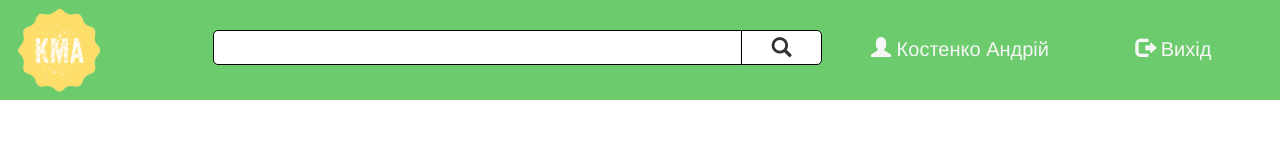
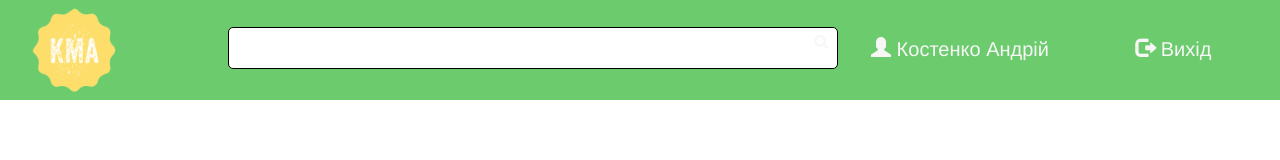
Before and after one commit to maksimkostenko1994/LMS, a website built with webpack: page front/index.html in a window 1280 px wide. Built offline with nearby package versions, Linux system fonts and the light colour scheme.

Commit message:
header update

```diff
--- a/front/index.html
+++ b/front/index.html
@@ -12,11 +12,15 @@
                 <a href="#"><img src="/dist/img/logo.png" height="90px" width="90px"></a>
             </div>
             <div class="col-md-6">
-                <div class="row">
-                    <div class="mg">
-                        <div class="col-md-10"><input type="text"></div>
-                        <div class="col-md-2">
-                            <button class="button"><span class="glyphicon glyphicon-search"></span></button>
+                <div class="div-container">
+                    <div class="row">
+                        <div class="col-md-11">
+                            <input type="text">
+                        </div>
+                        <div class="col-md-1">
+                            <a href="#">
+                                <span class="glyphicon glyphicon-search"></span>
+                            </a>
                         </div>
                     </div>
                 </div>
--- a/front/style.scss
+++ b/front/style.scss
@@ -4,45 +4,65 @@ header {
   background-color: #6ccc6d;
   position: absolute;
 
-  .container-fluid .row .col-md-6 {
-    padding: 0;
+  img {
+    margin-top: 5px;
+    margin-left: 15px;
   }
 
-  img {
-    margin-top: 5px;
+  .div-container {
+    min-width: 100%;
+    margin-top: 27px;
+    border-radius: 5px 5px 5px 5px;
+    border: 1px solid black;
+    background: white;
+    padding-top: 5px;
+    padding-bottom: 5px;
+    animation-name: rotate;
+    animation-duration: 1s;
   }
 
-  .mg {
-
-    input {
-      height: 35px;
-      min-width: 100%;
-      margin-top: 30px;
-      border-radius: 5px 0 0 5px;
-      border: 1px solid black;
-      line-height: 35px;
-      padding-left: 10px;
-      transition: height 0.1s, margin-top 0.1s;
-
-      &:focus {
-        font-size: 25px;
-        height: 40px;
-        margin-top: 28px;
-      }
+  @keyframes rotate {
+    0% {
+      transform: translateY(0)
     }
 
-    .button {
-      height: 35px;
-      min-width: 100%;
-      margin-top: 30px;
+    100% {
+      transform: translateY(-5px)
+    }
+  }
+
+  input {
+    min-width: 100%;
+    height: 30px;
+    border: none;
+    line-height: 30px;
+    outline: none;
+    padding-left: 10px;
+    margin-left: 10px;
+    transition: height 1s;
+
+    &:focus {
+      height: 40px;
+      background-color: #e6e0e0;
       font-size: 20px;
-      border: 1px solid black;
-      line-height: 35px;
-      background-color: #fff;
-      border-radius: 0 5px 5px 0;
-      margin-left: -31px;
     }
 
+  }
+
+  .button {
+    min-width: 100%;
+    height: 33px;
+    line-height: 33px;
+    border: none;
+    background-color: #fff;
+    color: #696868;
+    vertical-align: center;
+    padding-top: 10px;
+    padding-bottom: 10px;
+
+    &:hover {
+      color: black;
+    }
   }
 
   .data {
@@ -58,7 +78,6 @@ header {
     }
   }
 
-
   a {
     color: #f7f6f6;
   }
```
Also changed, not shown: dist/index.html, dist/index.js, dist/style.css.
